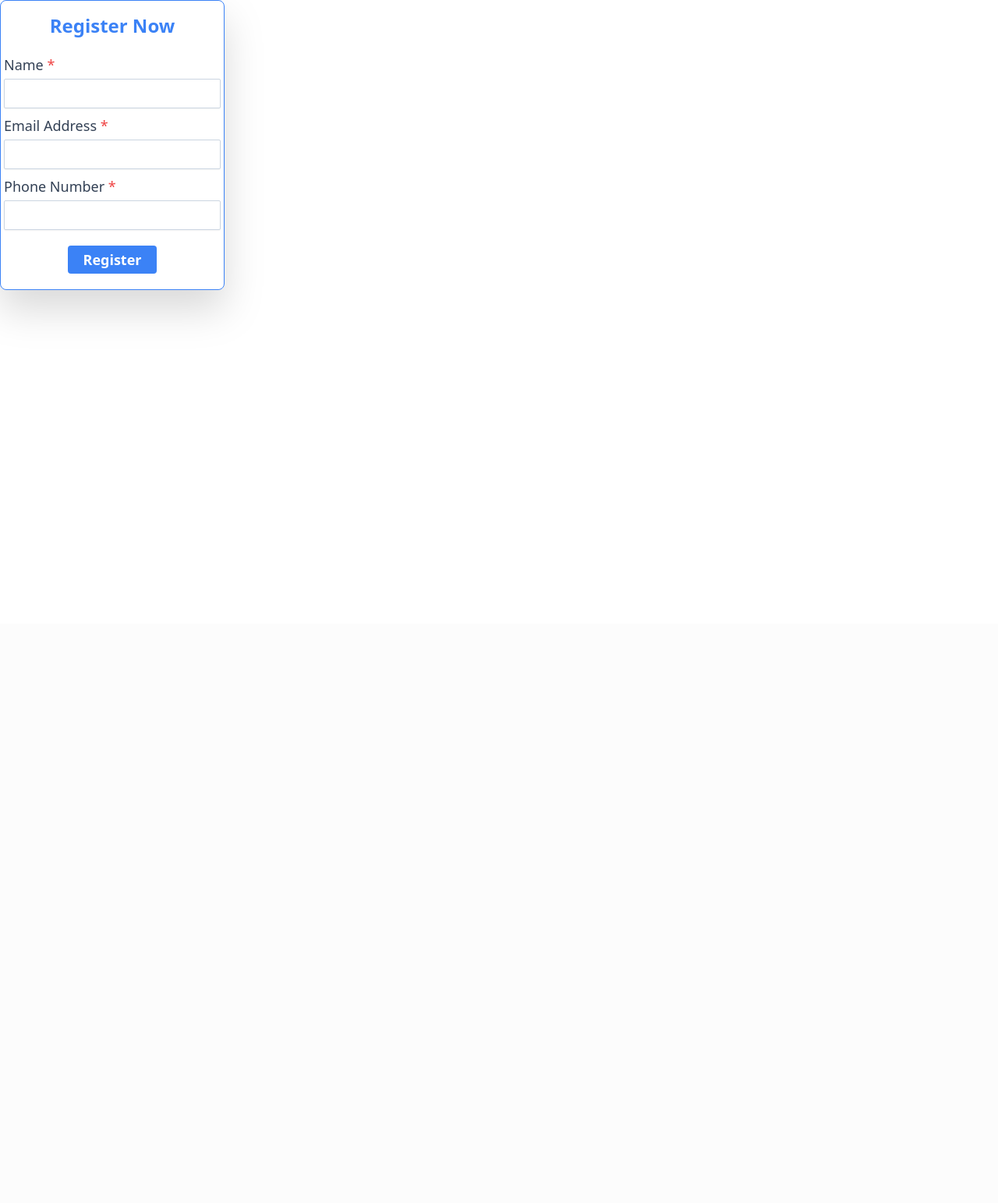
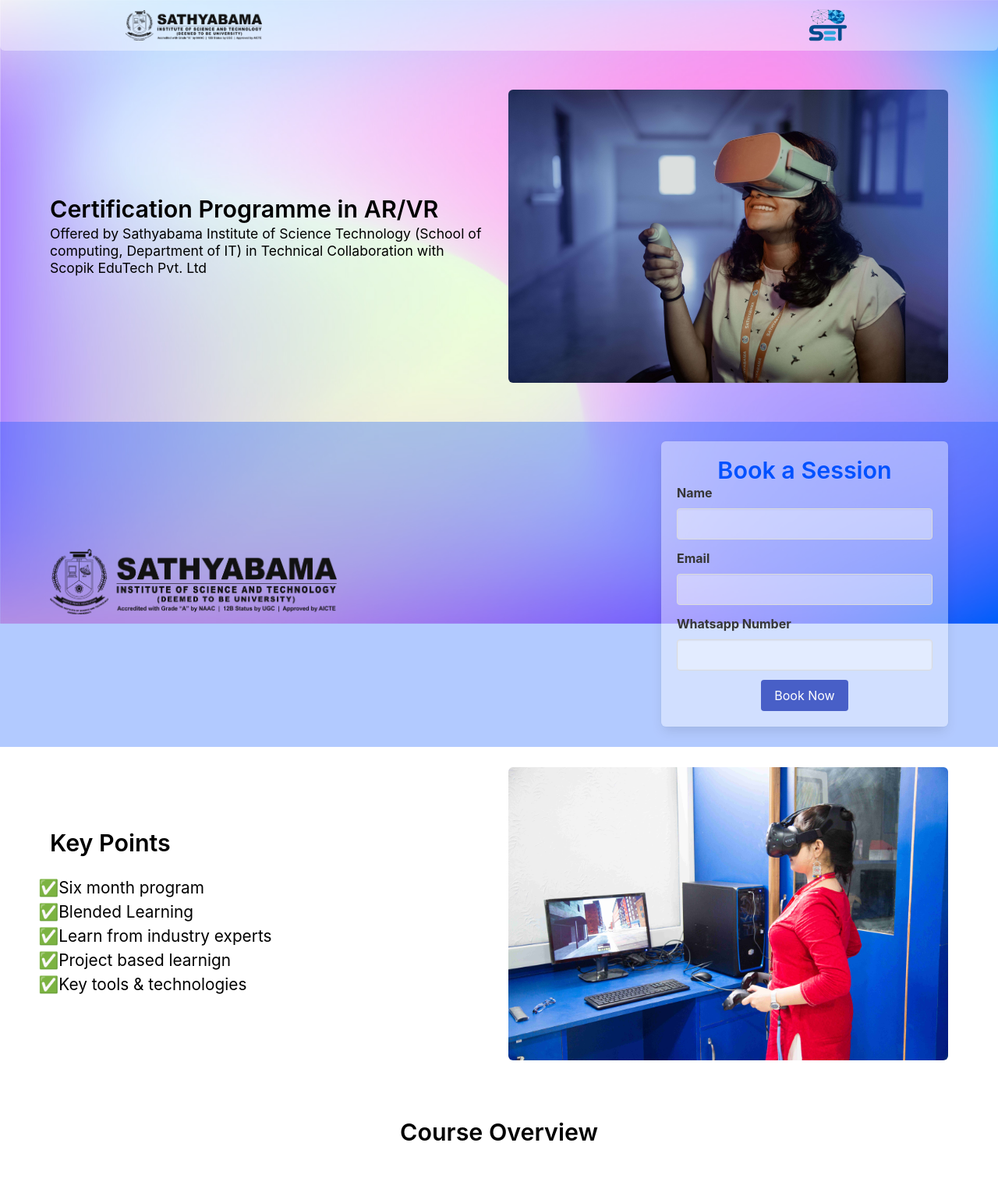
Before and after one commit to Manoj-Paramsetti/AR-VR-IT, a Flask app: page / in a window 1280 px wide. Shown: the whole page at 78% size. Before the commit the page ends 403 px from the top, so only its background shows below. Run offline with Flask 2, Linux system fonts and the light colour scheme; some libraries are stand-ins or nearby versions.

Commit message:
Add: Too many things

```diff
--- a/app.py
+++ b/app.py
@@ -1,4 +1,3 @@
-from email.policy import default
 from flask import (
     Flask,
     render_template,
@@ -16,45 +15,51 @@ app.config['SQLALCHEMY_TRACK_MODIFICATIONS'] = False
 db = SQLAlchemy(app)
 
 class Register(db.Model):
-    id = db.Column(db.Integer, primary_key=True)
-    name = db.Column(db.String, nullable=False)
-    email = db.Column(db.String, nullable=False, unique=True)
-    phone = db.Column(db.Integer, nullable=False)
-    date = db.Column(db.DateTime, default=datetime.utcnow)
+    __tablename__="registers"
+
+    id=db.Column(db.Integer, primary_key=True)
+    name=db.Column(db.String, nullable=False)
+    email=db.Column(db.String, nullable=False, unique=True)
+    phone=db.Column(db.Integer, nullable=False)
+    date=db.Column(db.DateTime, default=datetime.utcnow)
 
 @app.route('/', methods=['GET', 'POST'])
 def register():
     if request.method == 'POST':
-        print(request.form)
-        name = request.form['name']
-        email = request.form['email']
-        phone = request.form['phone']
-
+        name=request.form['name']
+        email=request.form['email']
+        phone=request.form['phone']
         new_student = Register(name = name, email = email, phone = phone)
-
         try:
             db.session.add(new_student)
             db.session.commit()
             return redirect('/registered')
-        except:
-            return redirect('/error')
-
-
-    else:
-        datas=Register.query.order_by(Register.date)
-        print(datas)
-    return render_template('index.html')
+        except Exception as err:
+            return redirect('/error/{}'.format(str(err)))
+    return render_template('home.html')
 
 @app.route('/dashboard')
 def display():
     datas=Register.query.order_by(Register.date)
-    print(datas)
-    return render_template('dashboard.html', datas = datas)
+    return render_template('dashboard.html', datas=datas)
+
+@app.route("/dashboard/entry/delete/<id>")
+def dashboard_delete_entry(id: int):
+    entry=Register.query.get(id)
+    if entry==None:
+        return redirect("/error/Invalid%20Entry")
+    else:
+        db.session.delete(entry)
+        db.session.commit()
+        return redirect("/dashboard?message=Delete%20Successfull&type=success")
 
 @app.route('/registered')
 def registered():
     return render_template('registered.html')
 
-@app.route('/error')
-def error():
-    return render_template('error.html')
+@app.route('/error/<message>')
+def error(message: str):
+    return render_template('error.html', message=message)
+
+if __name__=="__main__":
+    app.run(debug=True)
--- /dev/null
+++ b/static/styles/main.css
@@ -0,0 +1,68 @@
+:root {
+    --border-radius: 6px;
+}
+
+.backgroundImage {
+    position: fixed;
+    z-index: -1;
+    height: 100%;
+    width: 100%;
+}
+
+.level {
+    background-color: rgba(255, 255, 255, .4) !important;
+    padding-top: .3%;
+    padding-bottom: .3%;
+    border-bottom-left-radius: var(--border-radius);
+    border-bottom-right-radius: var(--border-radius);
+}
+
+.image {
+    border-radius: var(--border-radius);
+}
+
+.title {
+    font-size: 1.9rem !important;
+    color: black !important;
+}
+
+.subtitle {
+    font-size: 1.1rem !important;
+    color: black !important;
+}
+
+.block {
+    padding-left: 5%;
+    padding-right: 5%;
+    padding-top: 2%;
+    padding-bottom: 2%
+}
+
+.hero {
+    background-color: rgba(0, 81, 255, 0.3) !important;
+}
+
+.box,
+.input {
+    background-color: rgba(255, 255, 255, .4) !important;
+    color: black !important;
+}
+
+.input::placeholder {
+    color: black !important;
+}
+
+.input::-webkit-outer-spin-button,
+.input::-webkit-inner-spin-button {
+    -webkit-appearance: none;
+    margin: 0;
+}
+
+.input[type=number] {
+    -moz-appearance: textfield;
+}
+
+li {
+    list-style-type: '✅';
+    padding-inline-start: 1ch;
+}
--- /dev/null
+++ b/templates/home.html
@@ -0,0 +1,101 @@
+<!DOCTYPE html>
+<html>
+
+<head>
+    <meta charset="utf-8">
+    <meta name="viewport" content="width=device-width, initial-scale=1">
+    <title>AR/VR</title>
+    <link rel="stylesheet" href="/static/styles/main.css">
+    <link rel="stylesheet" href="https://cdn.jsdelivr.net/npm/bulma@0.9.3/css/bulma.min.css">
+</head>
+
+<body>
+    <img src="/static/images/bg.jpg" class="backgroundImage">
+    <nav class="level is-mobile">
+        <div class="level-item has-text-centered">
+            <img src="/static/images/sistLogo.png" width="175">
+        </div>
+        <div class="level-item has-text-centered"></div>
+        <div class="level-item has-text-centered">
+            <img src="/static/images/scopik.png" width="115">
+        </div>
+    </nav>
+    <div class="block">
+        <div class="columns is-mobile is-centered is-vcentered">
+            <div class="column">
+                <h1 class="title">Certification Programme in AR/VR</h1>
+                <h2 class="subtitle">Offered by Sathyabama Institute of Science Technology (School of computing, Department of IT) in Technical Collaboration with Scopik EduTech Pvt. Ltd</h2>
+            </div>
+            <div class="column">
+                <img src="/static/images/img1.jpg" class="image" alt="Virtual Reality NextGen Lab">
+            </div>
+        </div>
+    </div>
+    <section class="hero is-small">
+        <div class="block">
+            <div class="columns is-mobile is-centered is-vcentered">
+                <div class="column">
+                    <img src="/static/images/sistLogo.png" alt="Virtual Reality NextGen Lab">
+                </div>
+                <div class="column"></div>
+                <div class="column">
+                    <form class="box">
+                        <form method="POST">
+                            <center>
+                                <div class="title" style="color: rgb(0, 81, 255) !important;">Book a Session</div>
+                            </center>
+                            <div class="field">
+                                <label class="label">Name</label>
+                                <div class="control">
+                                    <input class="input" type="text" required>
+                                </div>
+                            </div>
+                            <div class="field">
+                                <label class="label">Email</label>
+                                <div class="control">
+                                    <input class="input" type="email" required>
+                                </div>
+                            </div>
+                            <div class="field">
+                                <label class="label">Whatsapp Number</label>
+                                <div class="control">
+                                    <input class="input" type="number" required>
+                                </div>
+                            </div>
+                            <center>
+                                <button class="button is-link">Book Now</button>
+                            </center>
+                        </form>
+                    </form>
+                </div>
+            </div>
+        </div>
+    </section>
+    <div class="block">
+        <div class="columns is-mobile is-centered is-vcentered">
+            <div class="column">
+                <h1 class="title">Key Points</h1>
+                <h2 style="margin-left: 2% !important; color: black !important; font-size: 1.3rem;">
+                    <ul>
+                        <li>Six month program</li>
+                        <li>Blended Learning</li>
+                        <li>Learn from industry experts</li>
+                        <li>Project based learnign</li>
+                        <li>Key tools & technologies</li>
+                    </ul>
+                </h2>
+            </div>
+            <div class="column">
+                <img src="/static/images/img2.jpg" class="image" alt="Virtual Reality NextGen Lab">
+            </div>
+        </div>
+    </div>
+    <div class="block">
+        <center>
+            <div class="title">Course Overview</div>
+        </center>
+    </div>
+    <br>
+</body>
+
+</html>
--- a/templates/index.html
+++ /dev/null
@@ -1,120 +0,0 @@
-<!DOCTYPE html>
-<html>
-
-<head>
-  <meta charset="utf-8">
-  <meta name="viewport" content="width=device-width, initial-scale=1">
-  <title>AR/VR</title>
-  <script src="https://cdn.tailwindcss.com"></script>
-</head>
-
-<body>
-    <form method="POST" class="w-72 border border-blue-500 justify-items-center grid bg-white rounded-lg drop-shadow-2xl">
-        <p class="text-2xl mt-4 text-blue-500 font-bold">Register Now</p>
-        <!-- Name -->
-        <label class="block">
-            <span class="
-                after:content-['*']
-                after:ml-0.4
-                after:text-red-500
-                block
-                text-lg
-                mt-5
-                font-medium
-                text-slate-700">
-                    Name
-            </span>
-            <input type="text" name="name"
-                class="mt-1
-                px-2
-                py-1
-                text-lg
-                bg-white
-                border
-                shadow-sm
-                border-slate-300
-                placeholder-slate-400
-                focus:outline-none
-                focus:border-blue-500
-                focus:ring-blue-500
-                block
-                w-lg
-                rounded-sm
-                focus:ring-1" />
-        </label>
-
-        <!-- email -->
-        <label class="block">
-            <span class="
-                after:content-['*']
-                after:ml-0.4
-                after:text-red-500
-                block
-                text-lg
-                mt-2
-                font-medium
-                text-slate-700">
-                    Email Address
-            </span>
-            <input type="email" name="email"
-                class="mt-1
-                px-2
-                py-1
-                text-lg
-                bg-white
-                border
-                shadow-sm
-                border-slate-300
-                placeholder-slate-400
-                focus:outline-none
-                focus:border-blue-500
-                focus:ring-blue-500
-                block
-                w-lg
-                rounded-sm
-                focus:ring-1" />
-        </label>
-
-        <!-- phone -->
-        <label class="block">
-            <span class="
-                after:content-['*']
-                after:ml-0.4
-                after:text-red-500
-                block
-                text-lg
-                mt-2
-                font-medium
-                text-slate-700">
-                    Phone Number
-            </span>
-            <input type="number" name="phone"
-                class="mt-1
-                px-2
-                py-1
-                text-lg
-                bg-white
-                border
-                shadow-sm
-                border-slate-300
-                placeholder-slate-400
-                focus:outline-none
-                focus:border-blue-500
-                focus:ring-blue-500
-                block
-                w-lg
-                rounded-sm
-                focus:ring-1" />
-        </label>
-
-        <button type="submit" class="my-5
-        bg-blue-500 hover:bg-blue-600
-        active:bg-blue-700 focus:outline-none
-        focus:ring focus:ring-blue-300
-        rounded  px-5 py-1 text-lg font-bold text-white">
-            Register
-        </button>
-      </form>
-</body>
-
-</html>
```
Also changed, not shown: templates/dashboard.html (+10 -5 lines), static/images/bg.jpg (added), static/images/img1.jpg (added), static/images/img2.jpg (added), static/images/scopik.png (added), static/images/sistLogo.png (added).
